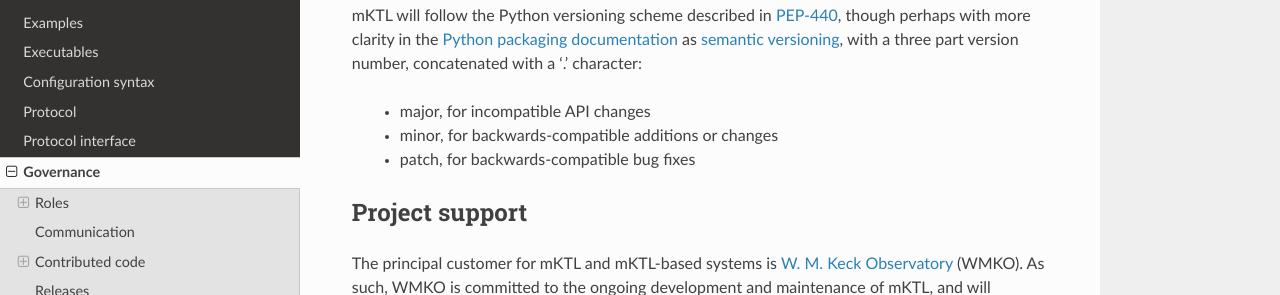
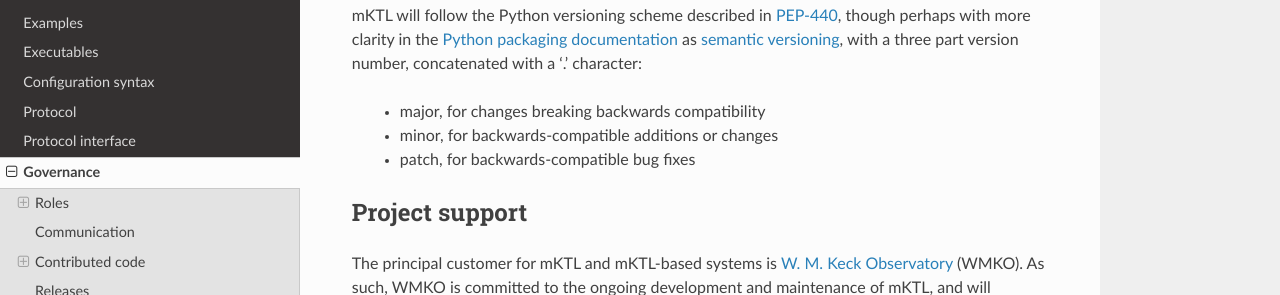
Before and after one commit to KeckObservatory/mKTL, a Sphinx documentation site: the page built from doc/governance.rst, in a window 1280 px wide and 900 px high, scrolled down 2110 px. Shown: the part 156-451 px from the top of the window. Built offline with Sphinx 7.4.7 and the Read the Docs theme 3.1.0, drawn with Linux system fonts in a browser that asks for light colours.

Commit message:
Remove the undefined use of 'API'.

```diff
--- a/doc/governance.rst
+++ b/doc/governance.rst
@@ -125,7 +125,7 @@ clarity in the `Python packaging documentation <https://packaging.python.org/en/
 as `semantic versioning <https://semver.org/>`_, with a three part
 version number, concatenated with a '.' character:
 
-  * major, for incompatible API changes
+  * major, for changes breaking backwards compatibility
   * minor, for backwards-compatible additions or changes
   * patch, for backwards-compatible bug fixes
 
```
